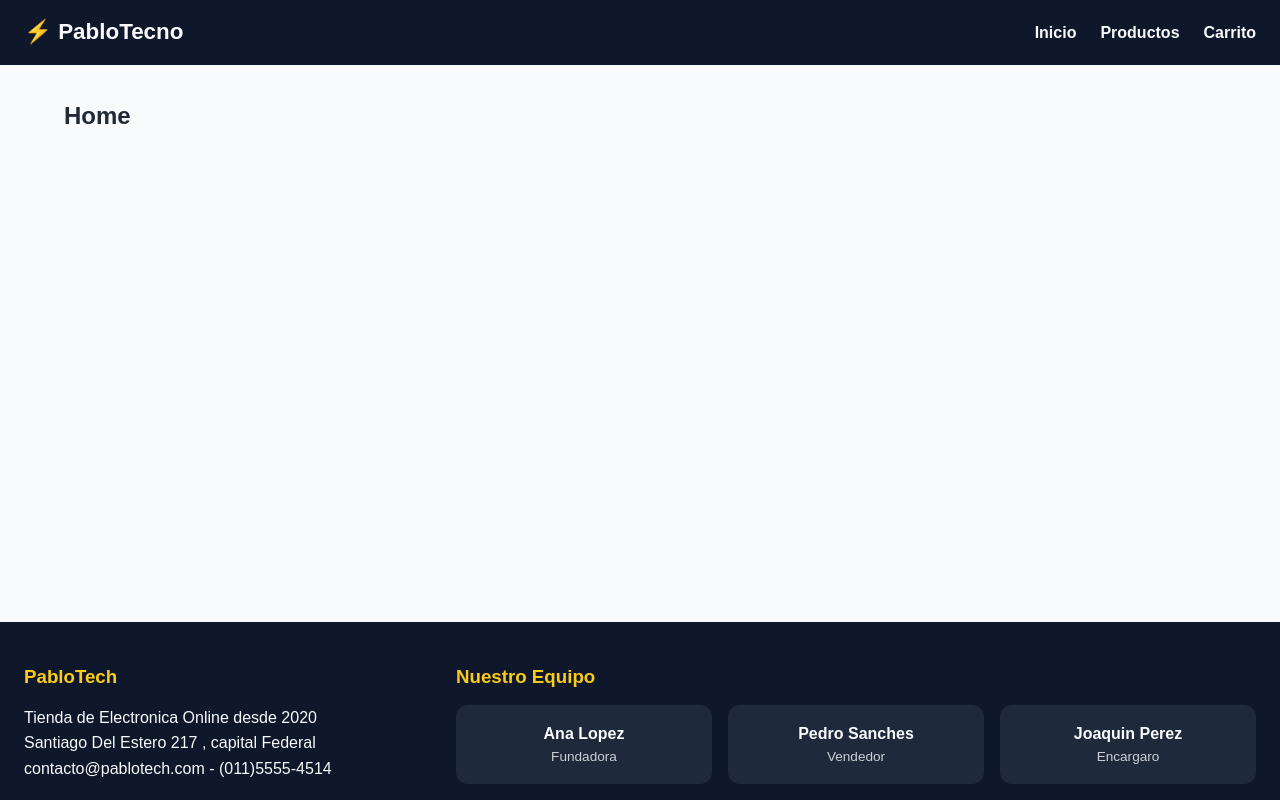
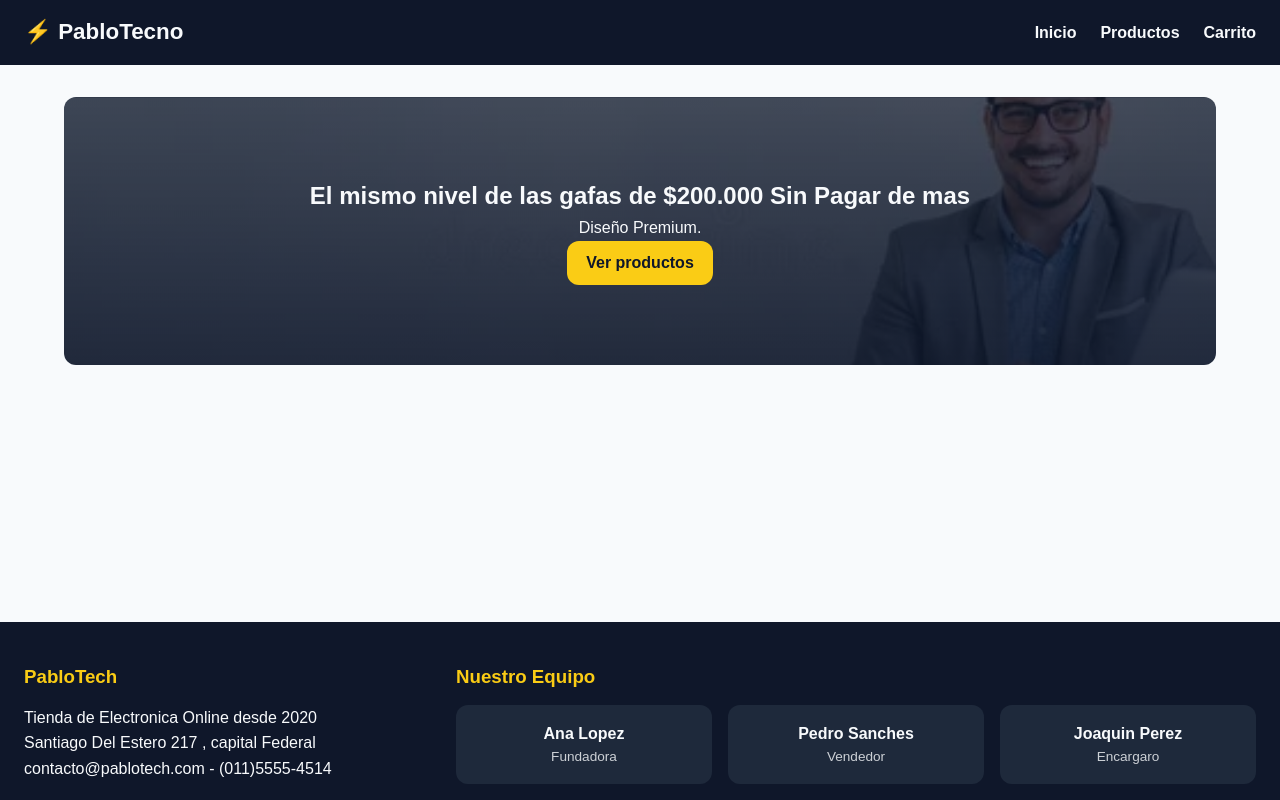
Before and after one commit to patiespablo-max/tienda-react, a React (Vite) app: page / in a window 1280 px wide. Built offline with nearby package versions, Linux system fonts and the light colour scheme.

Commit message:
feat: cargar productos desde productos.json y mostrarlos con Item

```diff
--- a/src/componentes/Paginas/Home.jsx
+++ b/src/componentes/Paginas/Home.jsx
@@ -1,9 +1,14 @@
-import { useParams } from "react-router-dom";
-function Home(){
-    return(
-        <section>
-            <h1>Home</h1>
-        </section>
-    )
+import { Link } from 'react-router-dom'
+
+function Home() {
+  return (
+
+  <section className="hero">
+      <h1>El mismo nivel de las gafas de $200.000 Sin Pagar de mas </h1>
+      <p>Diseño Premium.</p>
+      <Link to="/productos" className="boton">Ver productos</Link>
+    </section>
+  )
 }
+
 export default Home
--- a/src/componentes/Productos/ItemListContainer.jsx
+++ b/src/componentes/Productos/ItemListContainer.jsx
@@ -1,13 +1,15 @@
 import { useEffect, useState } from 'react'
-import  {Item} from './Item.jsx'
+import Item from './Item.jsx'
 
 function ItemListContainer() {
   const [productos, setProductos] = useState([])
   const [cargando, setCargando] = useState(true)
   const [error, setError] = useState(null)
 
+  // useEffect con [] se ejecuta UNA sola vez, cuando el componente aparece.
+  // Es el lugar indicado para pedir datos.
   useEffect(() => {
-    fetch('/data/productos.json')
+    fetch('data/productos.json')
       .then((respuesta) => {
         if (!respuesta.ok) throw new Error('No se pudieron cargar los productos')
         return respuesta.json()
@@ -17,16 +19,17 @@ function ItemListContainer() {
       .finally(() => setCargando(false))
   }, [])
 
+  // Mientras llegan los datos mostramos un aviso en vez de una página vacía
   if (cargando) return <p className="aviso">Cargando productos...</p>
   if (error) return <p className="aviso aviso-error">{error}</p>
 
   return (
     <div className="item-lista">
       {productos.map((producto) => (
+        // {...producto} pasa todas las propiedades del objeto como props
         <Item key={producto.id} {...producto} />
       ))}
     </div>
   )
 }
-
 export default ItemListContainer
--- a/src/componentes/Styles/Styles.css
+++ b/src/componentes/Styles/Styles.css
@@ -40,6 +40,19 @@ body {
 img {
   max-width: 100%;
   display: block;
+}
+
+/* ===== Home ===== */
+.hero {
+  text-align: center;
+  color: var(--claro);
+  padding: 5rem 1.5rem;
+  border-radius: var(--radio);
+  background-image:
+    linear-gradient(rgba(15, 23, 42, 0.75), rgba(15, 23, 42, 0.9)),
+    url('/public/imagenes/Banner.jpg');
+  background-size: cover;
+  background-position: center;
 }
 
 .boton {
```
Also changed, not shown: src/componentes/Productos/ItemDetail.jsx (added, +48 -0 lines), public/imagenes/Banner.jpg (added).
